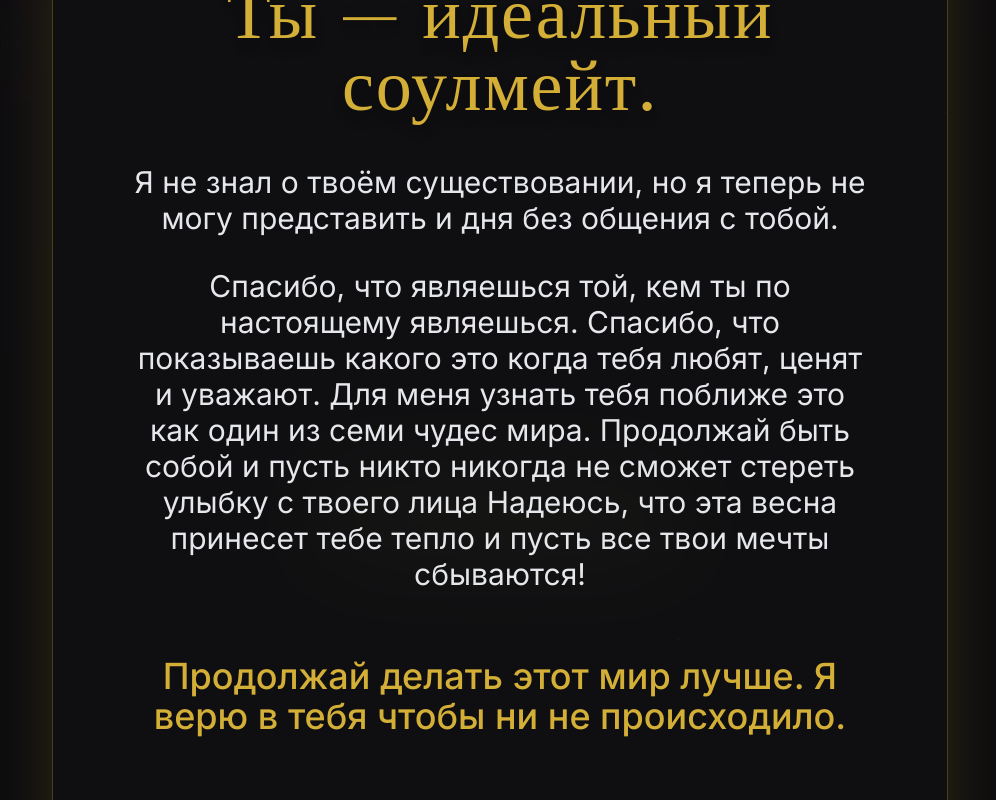
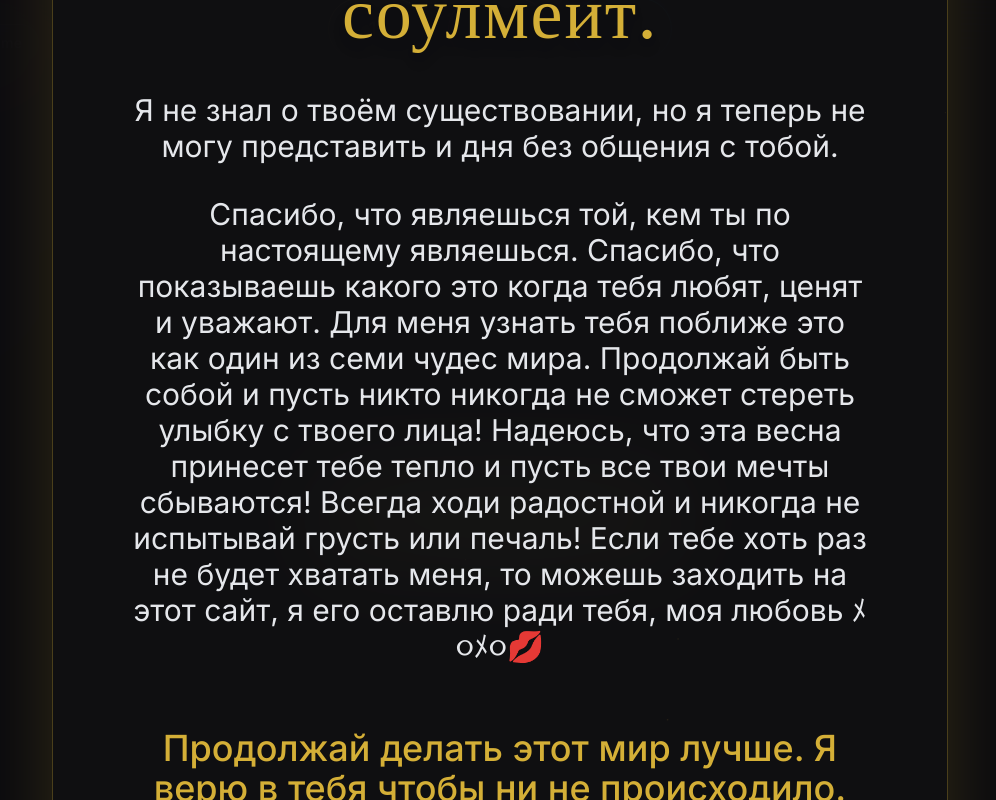
Before and after one commit to Hanchatwer123/8thmarch, a React (Vite) app: page /8wywvqx0ga0sg2q in a window 1280 px wide. Both pictures are taken after a click on the button "Open Your Crown". Shown: the part 1602-2402 px from the top of the page, without its empty margins (140-1136 px from the left). Built offline with nearby package versions, Linux system fonts and the light colour scheme; a web font is replaced by a local one; what @radix-ui/themes would draw is missing.

Commit message:
Update Aizeshka.tsx by modifying text and iframe
Removed some text and updated the iframe for YouTube embedding.

```diff
--- a/src/pages/Aizeshka.tsx
+++ b/src/pages/Aizeshka.tsx
@@ -169,8 +169,6 @@ const Aizere: React.FC = () => {
                             className="text-xl md:text-3xl text-gray-400 font-light tracking-wide mt-4 md:mt-8"
                         >
                             Baddie, diva, slay Shawty :)
-                            Всегда ходи радостной и никогда не испытывай грусть или печаль!
-                            Если тебе хоть раз не будет хватать меня, то можешь заходить на этот сайт, я его оставлю ради тебя, моя любовь ﾒ૦ﾒ૦💋
                         </motion.p>
                     </motion.div>
                 </section>
@@ -358,8 +356,10 @@ const Aizere: React.FC = () => {
                                 </p>
                                 <p>
                                     Спасибо, что являешься той, кем ты по настоящему являешься. Спасибо, что показываешь какого это когда тебя любят, ценят и уважают.
-                                    Для меня узнать тебя поближе это как один из семи чудес мира. Продолжай быть собой и пусть никто никогда не сможет стереть улыбку с твоего лица
+                                    Для меня узнать тебя поближе это как один из семи чудес мира. Продолжай быть собой и пусть никто никогда не сможет стереть улыбку с твоего лица!
                                     Надеюсь, что эта весна принесет тебе тепло и пусть все твои мечты сбываются!
+                                    Всегда ходи радостной и никогда не испытывай грусть или печаль!
+                                    Если тебе хоть раз не будет хватать меня, то можешь заходить на этот сайт, я его оставлю ради тебя, моя любовь ﾒ૦ﾒ૦💋
                                 </p>
                                 <p className="text-[#d4af37] font-medium text-3xl md:text-4xl pt-8">
                                     Продолжай делать этот мир лучше. Я верю в тебя чтобы ни не происходило.
@@ -373,11 +373,7 @@ const Aizere: React.FC = () => {
                 )}
             </AnimatePresence>
 
-<iframe
-  src="https://www.youtube.com/embed/XsJb02nPukI?autoplay=1&loop=1&playlist=XsJb02nPukI"
-  allow="autoplay"
-  className="hidden"
-/>
+<iframe width="560" height="315" src="https://www.youtube.com/embed/XsJb02nPukI?si=96Bf0pkGmfC1wt1k" frameborder="0" allow="accelerometer; autoplay; clipboard-write; encrypted-media; gyroscope; picture-in-picture; web-share" referrerpolicy="strict-origin-when-cross-origin" allowfullscreen class="hidden"></iframe>
 
             <style dangerouslySetInnerHTML={{
                 __html: `
```
